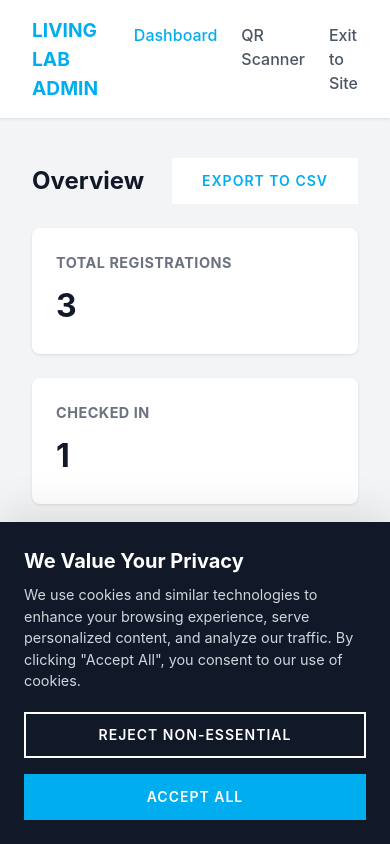
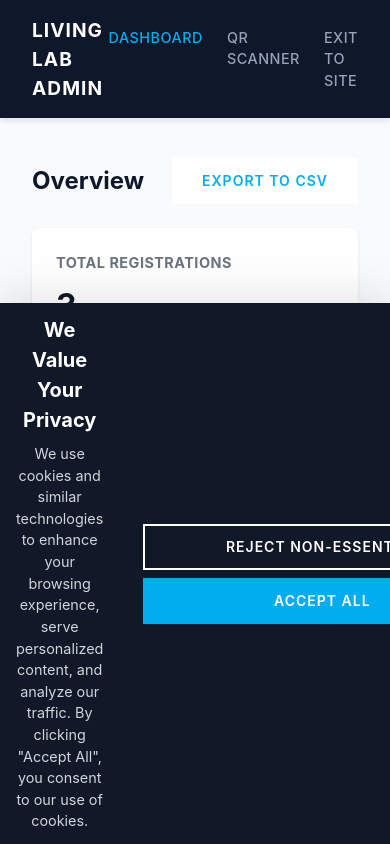
Before and after one commit to Dakolo14/livinglab, a React (Vite) app: page /admin/dashboard in a window 390 px wide. Shown: the top 844 px of the page. Built offline with nearby package versions, Linux system fonts and the light colour scheme; a web font is replaced by a local one.

Commit message:
style: Apply LRP brand guidelines to Admin and optimize Cookie Banner mobile view

```diff
--- a/src/components/layout/CookieBanner.css
+++ b/src/components/layout/CookieBanner.css
@@ -55,20 +55,33 @@
   color: #111827;
 }
 
-@media (max-width: 900px) {
-  .cookie-banner-content {
+@media (max-width: 768px) {
+  .cookie-banner {
     flex-direction: column;
+    padding: 12px 16px;
     align-items: stretch;
-    gap: 20px;
+    text-align: center;
+    gap: 12px;
+  }
+
+  .cookie-content h3 {
+    font-size: 0.95rem;
+    margin-bottom: 4px;
+  }
+
+  .cookie-content p {
+    font-size: 0.75rem;
   }
 
   .cookie-actions {
     flex-direction: column;
     width: 100%;
+    gap: 8px;
   }
 
-  .cookie-actions button {
+  .btn-cookie {
     width: 100%;
-    justify-content: center;
+    padding: 10px 16px;
+    font-size: 0.75rem;
   }
 }
--- a/src/pages/admin/Admin.css
+++ b/src/pages/admin/Admin.css
@@ -1,24 +1,25 @@
 .admin-wrapper {
-  background-color: #F3F4F6;
+  background-color: #F8FAFC;
   min-height: 100vh;
   font-family: 'Inter', sans-serif;
-  color: #111827;
+  color: #0F172A;
 }
 
 .admin-nav {
-  background-color: #ffffff;
+  background-color: #0F172A;
   padding: 16px 32px;
   display: flex;
   justify-content: space-between;
   align-items: center;
-  box-shadow: 0 1px 3px rgba(0,0,0,0.1);
+  box-shadow: 0 4px 6px -1px rgba(0,0,0,0.1);
 }
 
 .admin-nav-brand {
   font-weight: 700;
   font-size: 1.2rem;
-  color: #00AEEF;
+  color: #ffffff;
   text-decoration: none;
+  letter-spacing: 1px;
 }
 
 .admin-nav-links {
@@ -27,10 +28,13 @@
 }
 
 .admin-nav-links a {
-  color: #4B5563;
+  color: #94A3B8;
   text-decoration: none;
   font-weight: 500;
+  font-size: 0.9rem;
   transition: color 0.2s;
+  text-transform: uppercase;
+  letter-spacing: 0.5px;
 }
 
 .admin-nav-links a:hover, .admin-nav-links a.active {
@@ -49,35 +53,71 @@
   align-items: center;
   justify-content: center;
   min-height: 100vh;
-  background-color: #F3F4F6;
+  background-image: linear-gradient(rgba(15, 23, 42, 0.7), rgba(15, 23, 42, 0.7)), url('https://images.unsplash.com/photo-1579684385127-1ef15d508118?q=80&w=2000&auto=format&fit=crop');
+  background-size: cover;
+  background-position: center;
+  font-family: 'Inter', sans-serif;
 }
 
 .admin-login-card {
-  background: #ffffff;
-  padding: 40px;
-  border-radius: 8px;
-  box-shadow: 0 4px 6px -1px rgba(0,0,0,0.1);
+  background: rgba(255, 255, 255, 0.95);
+  backdrop-filter: blur(10px);
+  padding: 48px 40px;
+  border-radius: 2px;
+  box-shadow: 0 25px 50px -12px rgba(0,0,0,0.5);
   width: 100%;
-  max-width: 400px;
+  max-width: 440px;
+  text-align: center;
+}
+
+.admin-login-logo {
+  max-width: 180px;
+  margin-bottom: 32px;
 }
 
 .admin-login-card h1 {
-  margin-bottom: 24px;
-  text-align: center;
-  color: #111827;
-  font-size: 1.5rem;
+  margin-bottom: 32px;
+  color: #0F172A;
+  font-size: 1.2rem;
+  font-weight: 600;
+  text-transform: uppercase;
+  letter-spacing: 1px;
 }
 
 .admin-login-card input {
   width: 100%;
-  padding: 12px;
-  margin-bottom: 16px;
-  border: 1px solid #D1D5DB;
-  border-radius: 4px;
+  padding: 14px 16px;
+  margin-bottom: 20px;
+  border: 1px solid #CBD5E1;
+  border-radius: 2px;
+  font-size: 0.95rem;
+  background: #F8FAFC;
+  transition: border-color 0.2s;
+}
+
+.admin-login-card input:focus {
+  outline: none;
+  border-color: #00AEEF;
+  background: #ffffff;
 }
 
 .admin-login-card button {
   width: 100%;
+  padding: 14px;
+  background-color: #00AEEF;
+  color: white;
+  border: none;
+  font-weight: 600;
+  letter-spacing: 1px;
+  text-transform: uppercase;
+  cursor: pointer;
+  transition: background-color 0.2s;
+  border-radius: 2px;
+  margin-top: 8px;
+}
+
+.admin-login-card button:hover {
+  background-color: #0284C7;
 }
 
 /* Dashboard Table */
--- a/src/pages/admin/AdminLogin.tsx
+++ b/src/pages/admin/AdminLogin.tsx
@@ -20,10 +20,11 @@ const AdminLogin: React.FC = () => {
   return (
     <div className="admin-login-container">
       <form className="admin-login-card" onSubmit={handleLogin}>
-        <h1>Admin Portal</h1>
+        <img src="/BLUE LOGO.png" alt="La Roche-Posay" className="admin-login-logo" />
+        <h1>Authorized Personnel Only</h1>
         <input
           type="email"
-          placeholder="Admin Email"
+          placeholder="Corporate Email"
           value={email}
           onChange={(e) => setEmail(e.target.value)}
           required
@@ -35,9 +36,9 @@ const AdminLogin: React.FC = () => {
           onChange={(e) => setPassword(e.target.value)}
           required
         />
-        <button type="submit" className="btn-primary">LOG IN</button>
-        <p style={{marginTop: '16px', fontSize: '0.8rem', color: '#6B7280', textAlign: 'center'}}>
-          Demo Credentials: admin@laroche-posay.ng / admin123
+        <button type="submit">Access Portal</button>
+        <p style={{marginTop: '24px', fontSize: '0.8rem', color: '#64748B', textAlign: 'center'}}>
+          Demo: admin@laroche-posay.ng / admin123
         </p>
       </form>
     </div>
```
